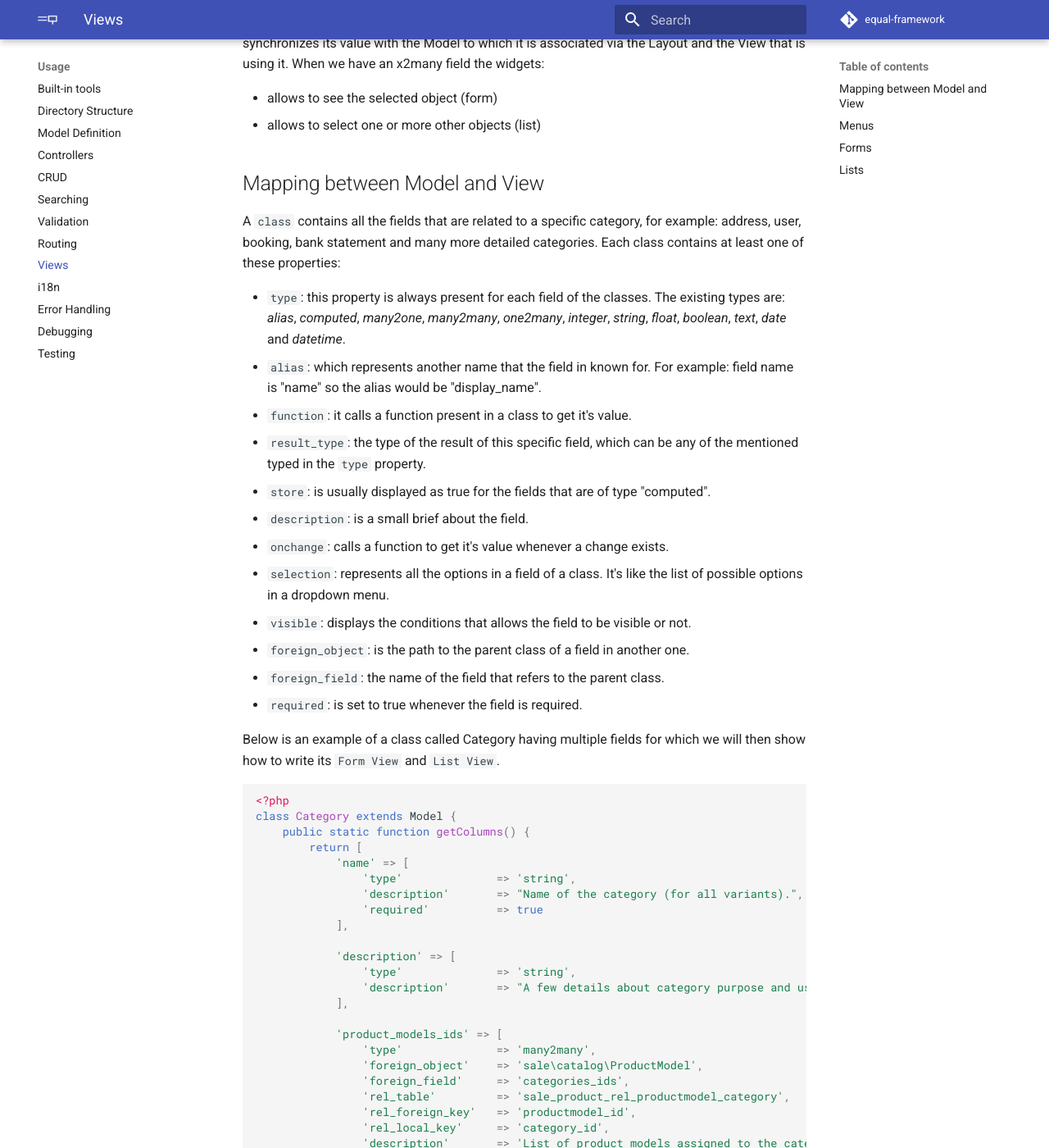
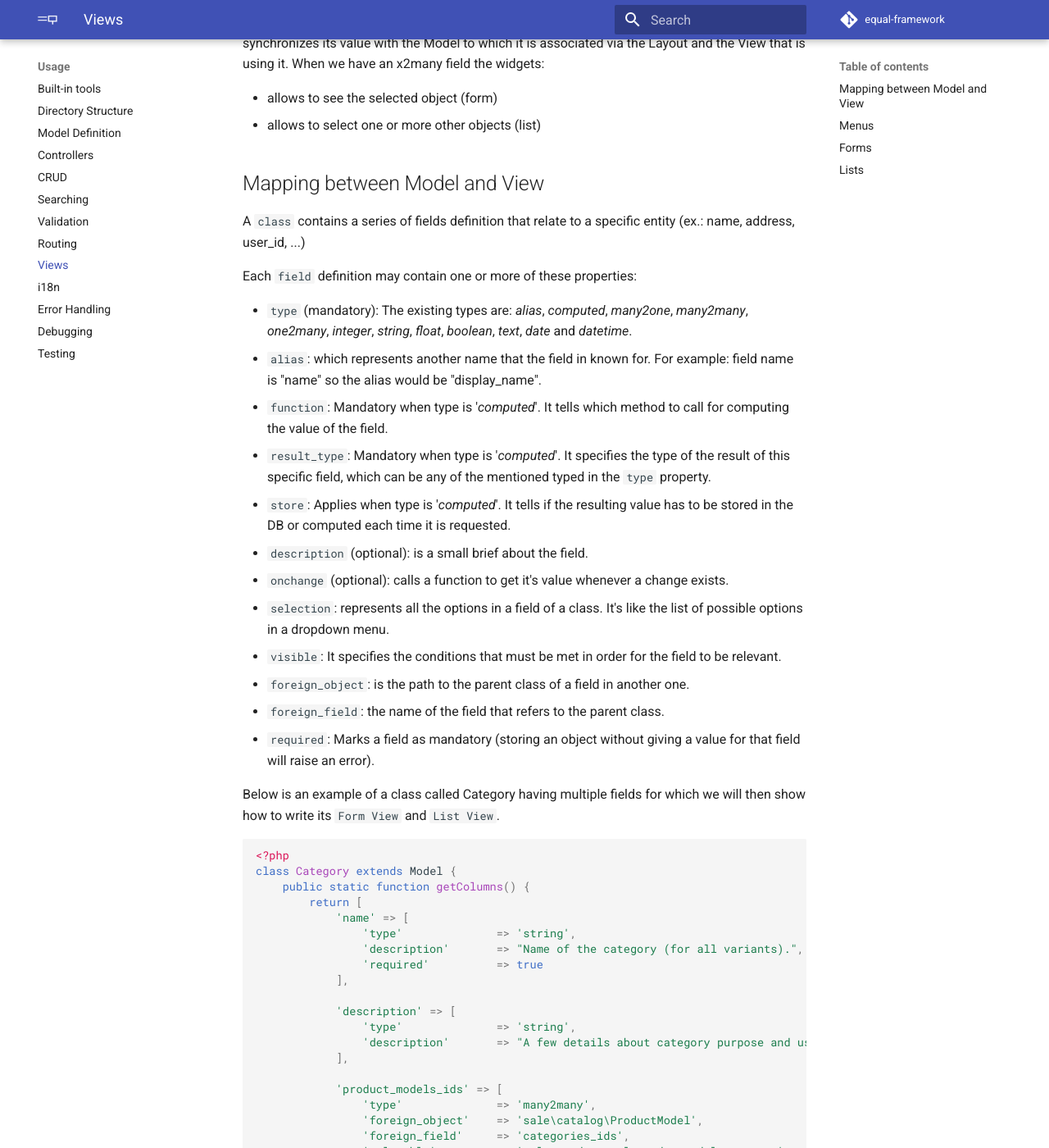
Before and after one commit to equalframework/equal-doc, an MkDocs documentation site: the page built from docs/usage/views.md, in a window 1280 px wide and 1400 px high, scrolled down 879 px. Shown: the whole window at 82% size. Built offline with MkDocs 1.6.1 and Material for MkDocs 9.7.7, drawn with Linux system fonts in a browser that asks for light colours; comment, search, counter and statistics services are not loaded; some of the changed text lies outside the part shown.

Commit message:
minor fixes

````diff
--- a/docs/usage/views.md
+++ b/docs/usage/views.md
@@ -25,20 +25,22 @@ When we have an x2many field the widgets:
 
 ## Mapping between Model and View
 
-A `class` contains all the fields that are related to a specific category, for example: address, user, booking, bank statement and many more detailed categories. Each class contains at least one of these properties:
+A `class` contains a series of fields definition that relate to a specific entity (ex.: name, address, user_id,  ...)
 
-* `type`: this property is always present for each field of the classes. The existing types are: *alias*, *computed*, *many2one*, *many2many*, *one2many*, *integer*, *string*, *float*, *boolean*, *text*, *date* and *datetime*.
+Each `field` definition may contain one or more of these properties:
+
+* `type` (mandatory): The existing types are: *alias*, *computed*, *many2one*, *many2many*, *one2many*, *integer*, *string*, *float*, *boolean*, *text*, *date* and *datetime*.
 * `alias`: which represents another name that the field in known for. For example: field name is "name" so the alias would be "display_name".
-* `function`: it calls a function present in a class to get it's value.
-* `result_type`: the type of the result of this specific field, which can be any of the mentioned typed in the `type` property.
-* `store`: is usually displayed as true for the fields that are of type "computed".
-* `description`: is a small brief about the field.
-* `onchange`: calls a function to get it's value whenever a change exists.
+* `function`: Mandatory when type is '*computed*'. It tells which method to call for computing the value of the field.
+* `result_type`: Mandatory when type is '*computed*'. It specifies the type of the result of this specific field, which can be any of the mentioned typed in the `type` property.
+* `store`: Applies when type is '*computed*'. It tells if the resulting value has to be stored in the DB or computed each time it is requested.
+* `description` (optional): is a small brief about the field.
+* `onchange` (optional): calls a function to get it's value whenever a change exists.
 * `selection`: represents all the options in a field of a class. It's like the list of possible options in a dropdown menu.
-* `visible`: displays the conditions that allows the field to be visible or not.
+* `visible`: It specifies the conditions that must be met in order for the field to be relevant.
 * `foreign_object`: is the path to the parent class of a field in another one.
 * `foreign_field`: the name of the field that refers to the parent class.
-* `required`: is set to true whenever the field is required.
+* `required`: Marks a field as mandatory (storing an object without giving a value for that field will raise an error).
 
 
 Below is an example of a class called Category having multiple fields for which we will then show how to write its ```Form View``` and ```List View```.
@@ -195,9 +197,9 @@ A form is defined according to the following structure:
 }
 ```
 
-A real example of a form view is shown below, which is the Category form of a package having multiple `sections` (tabs) each having a label(Categories, Product Models and Booking Types) and an id(section.categories_id, section.product_models, section.booking_types) to be able to be translated in using the "i18n". The field called ```name``` has a `widget` header set to true which makes it have a bigger font as mentioned earlier and the most important field of this view.
+A real example of a form view is shown below, which is the Category form of a package having multiple `sections` (tabs) each having a label(Categories, Product Models and Booking Types) and an id(`section.categories_id`, `section.product_models`, `section.booking_types`) to be able to be translated in using the "i18n". The field called `name` has a `widget` property with an attribute `header` set to true which makes it have a bigger font as mentioned earlier and the most important field of this view.
 
-The view's name is *Category.form.default.json* and is as follows:
+The view's name is `Category.form.default.json` and is as follows:
 
 ```json
 {
````
